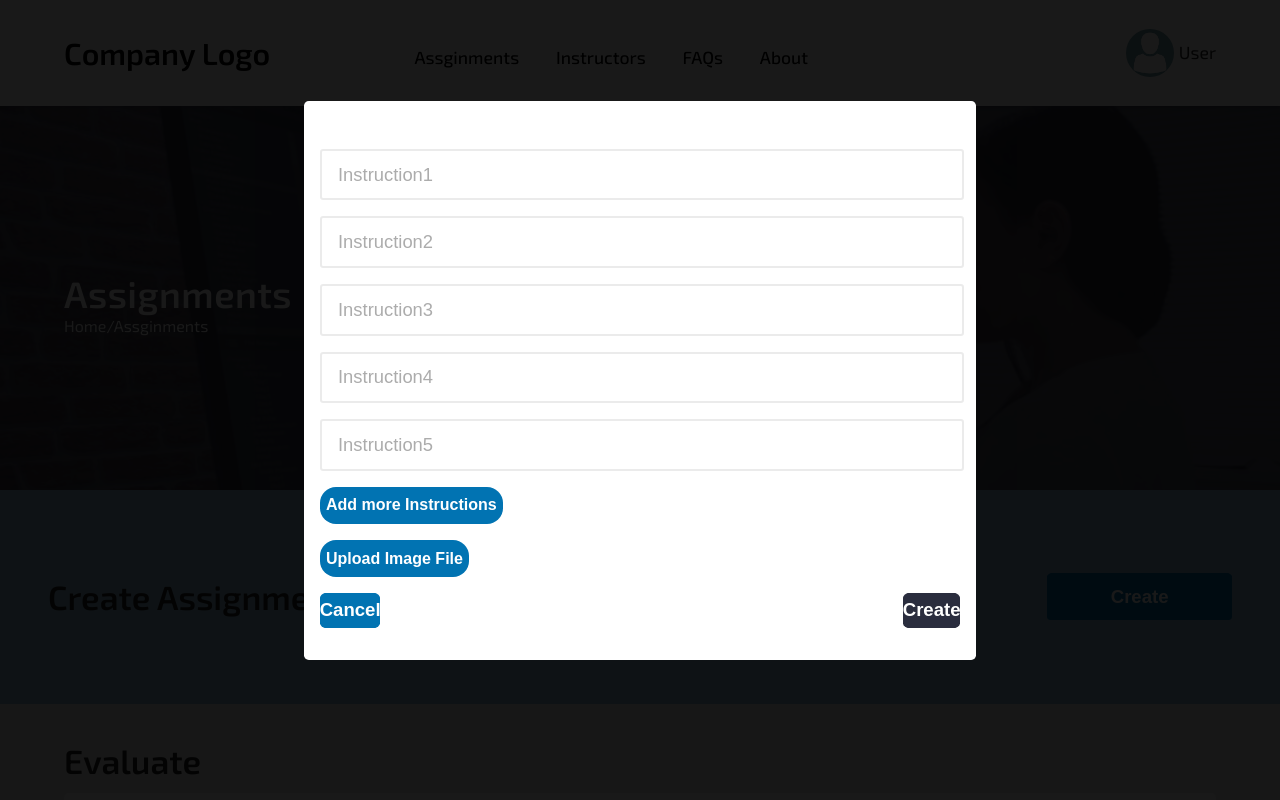
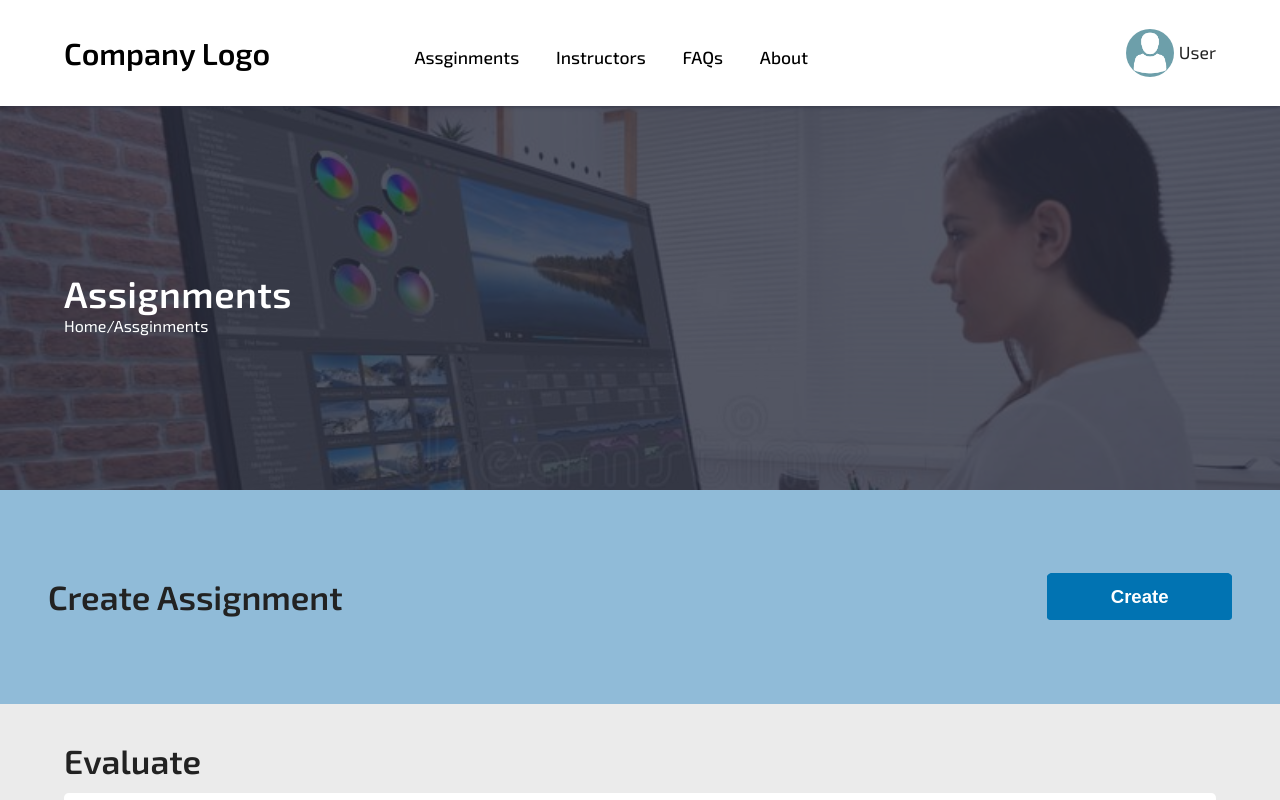
Before and after one commit to soorajarsn/True-exam, a React (Vite) app: page /assignments in a window 1280 px wide. Shown: the top 800 px of the page. Built offline with nearby package versions, Linux system fonts and the light colour scheme; sample sign-in values are in the browser's storage.

Commit message:
remove create assignment form

```diff
--- a/src/components/Assignments.js
+++ b/src/components/Assignments.js
@@ -1,4 +1,4 @@
-import React, { useContext, useEffect,useState } from "react";
+import React, { useContext } from "react";
 import { AuthContext } from "../state/Store";
 import { Redirect } from "react-router-dom";
 import Navbar from "./Navbar";
@@ -6,11 +6,8 @@ import Footer from "./Footer";
 import AssignmentViewInstructor from "./AssignmentViewInstructor";
 import "../styles/assignment.scss";
 import img1 from "./images/img1.jpg";
-import AssignmentViewStudent from "./AssignmentViewStudent";
-import CreateAssignmentForm from "./CreateAssignmentForm";
 function Assignments(props) {
   const auth = useContext(AuthContext);
-  const [showCreateForm,setshowCreateForm] = useState(false);
   return (
     <React.Fragment>
       {!auth.state.userLoggedIn ? (
@@ -36,7 +33,6 @@ function Assignments(props) {
           <Footer />
         </div>
       )}
-      <CreateAssignmentForm setshowCreateForm={setshowCreateForm} />
     </React.Fragment>
   );
 }
```
